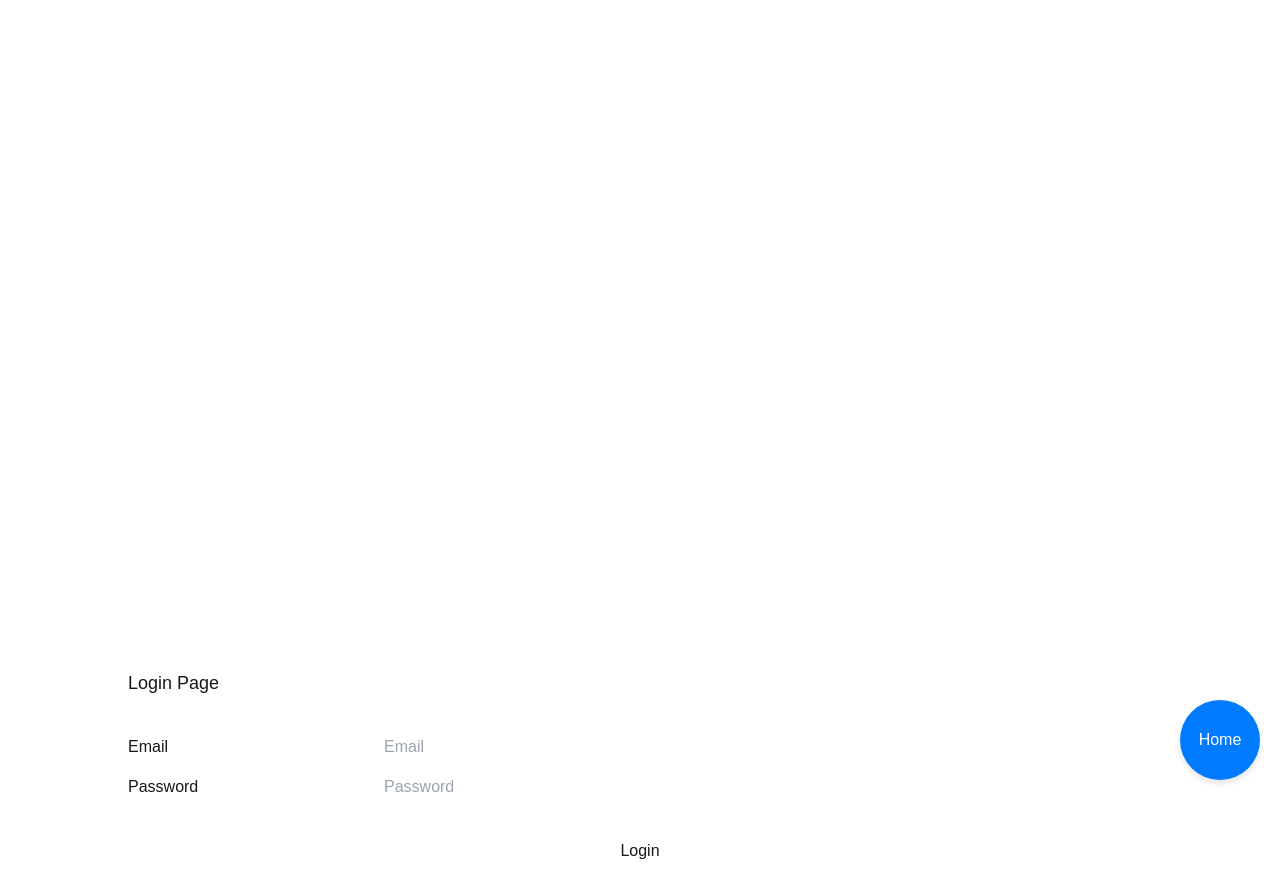
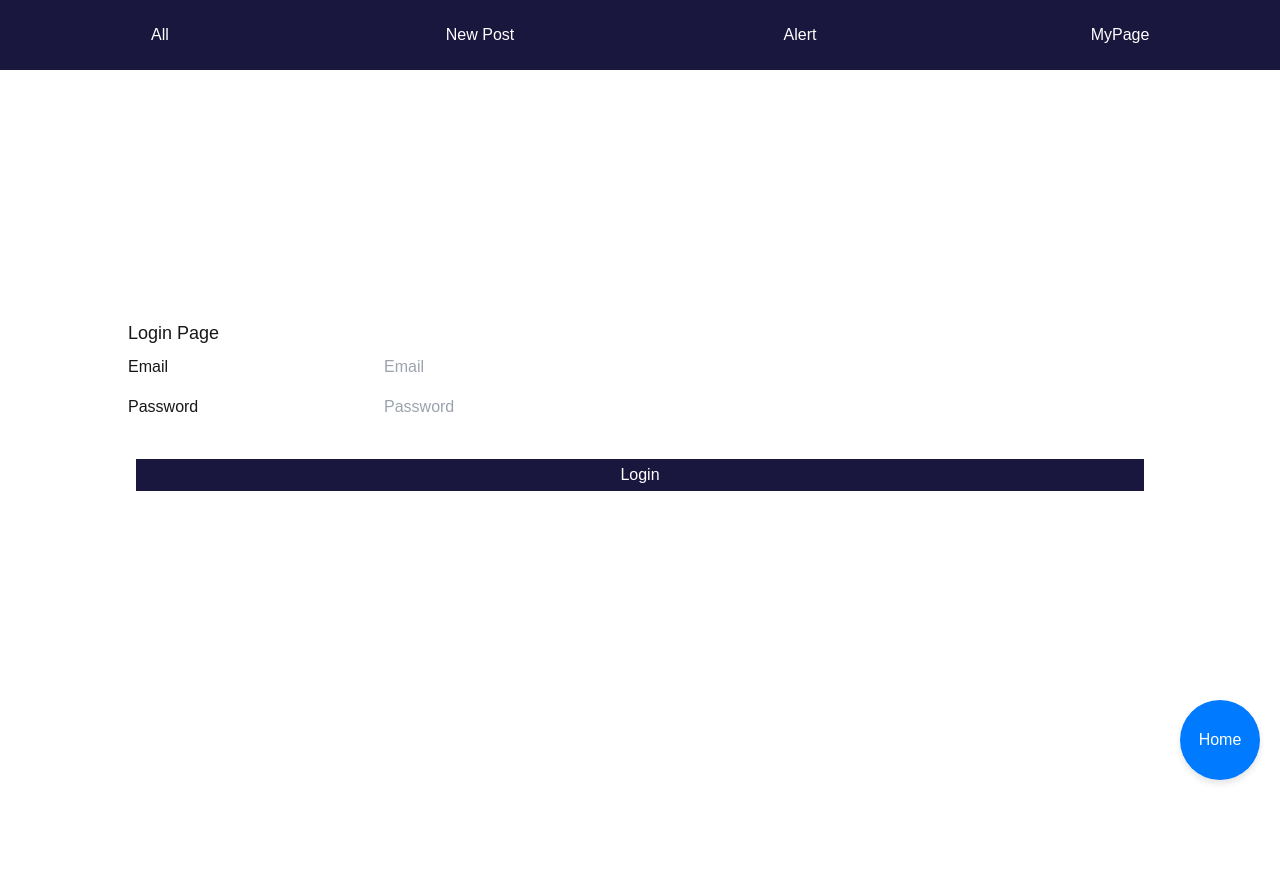
Before and after one commit to sungwon-097/my-next-board, a Next.js app: page /auth/login in a window 1280 px wide. After the commit the page ends 800 px from the top, so only its background shows below. Built offline with nearby package versions, Linux system fonts and the light colour scheme.

Commit message:
feat: header and button in layout.ts

```diff
--- a/app/articles/lobby/page.tsx
+++ b/app/articles/lobby/page.tsx
@@ -1,17 +1,14 @@
 'use client';
 
-import { Header } from '@/components/header';
 import ArticleContents from '@/components/contents/articles';
 import './_style.css';
 import { PATH } from '@/lib/path';
 import { getCredentials } from '@/lib/localstorage';
 import { useEffect, useState } from 'react';
 import { CommonResponse } from '@/app/api/dto/response';
-import HomeButton from '@/components/homeButton';
 import { Article } from '@/app/api/dto/models/models';
 
 export default ArticlesLobby;
-
 function ArticlesLobby() {
   const [articles, setArticles] = useState<Article[]>([]);
 
@@ -32,9 +29,7 @@ function ArticlesLobby() {
 
   return (
     <div className="lobby-container">
-      <Header />
       <ArticleContents articles={articles} />
-      <HomeButton />
     </div>
   );
 }
--- a/app/articles/mypage/page.tsx
+++ b/app/articles/mypage/page.tsx
@@ -1,24 +1,19 @@
 'use client';
 
-import { Header } from '@/components/header';
 import { useRouter } from 'next/navigation';
 import { PATH } from '@/lib/path';
 import './_style.css';
-import HomeButton from '@/components/homeButton';
 
 export default MyPage;
-
 function MyPage() {
   const router = useRouter();
   return (
     <div className="mypage-container">
-      <Header />
       <div className="button-container">
         <button onClick={() => router.replace(PATH.SIGNIN)}>LOGIN</button>
         <button onClick={() => router.replace(PATH.SIGNUP)}>JOIN</button>
         <button onClick={() => router.replace(PATH.TEST)}>AUTH TEST</button>
       </div>
-      <HomeButton />
     </div>
   );
 }
--- a/app/articles/new/page.tsx
+++ b/app/articles/new/page.tsx
@@ -4,9 +4,7 @@ import React, { useState } from 'react';
 import { PATH } from '@/lib/path';
 import { getCredentials } from '@/lib/localstorage';
 import { useRouter } from 'next/navigation';
-import { Header } from '@/components/header';
 import './_style.css';
-import HomeButton from '@/components/homeButton';
 
 export default NewPost;
 
@@ -38,7 +36,6 @@ function NewPost() {
 
   return (
     <div className="create-container">
-      <Header />
       <form className="form-container" onSubmit={handleSubmit}>
         <h1>New Post</h1>
         <div className="create-element">
@@ -63,7 +60,6 @@ function NewPost() {
           Submit
         </button>
       </form>
-      <HomeButton />
     </div>
   );
 }
--- a/app/auth/_style.css
+++ b/app/auth/_style.css
@@ -3,18 +3,21 @@
     justify-content: center;
     width: 100%;
     grid-template-columns: 20% 60%;
-    margin-top: 50%;
+
 }
 
 .title {
     font-size: large;
-    margin: 30px 0;
+    margin-top: 20rem;
     grid-column: span 2;
 }
 
 .container button {
     margin: 2rem 0.5rem;
     grid-column: span 2;
+    background: #19173D;
+    color: white;
+    height: 2rem;
 }
 
 .container span {
--- a/app/auth/login/page.tsx
+++ b/app/auth/login/page.tsx
@@ -5,7 +5,6 @@ import '../_style.css';
 import { setCredentials } from '@/lib/localstorage';
 import { useRouter } from 'next/navigation';
 import { PATH } from '@/lib/path';
-import HomeButton from '@/components/homeButton';
 
 export default Login;
 
@@ -27,9 +26,9 @@ function Login() {
       });
 
       if (!res.ok) {
-          const error = await res.json();
-          alert(error.data.message);
-          return
+        const error = await res.json();
+        alert(error.data.message);
+        return;
       }
 
       setCredentials(await res.json());
@@ -59,7 +58,6 @@ function Login() {
         onChange={handleChange}
       />
       <button type="submit">Login</button>
-      <HomeButton />
     </form>
   );
 }
--- a/app/auth/test/_style.css
+++ b/app/auth/test/_style.css
@@ -1,19 +1,17 @@
 .test-container {
+    display: flex;
+    flex-direction: column;
+    justify-content: center;
+}
+
+.test-container button:first-child {
+    background: #007bff;
     margin-top: 20rem;
 }
 
-button:first-child {
-    background: #007bff;
-}
-
-button {
-    display: flex;
-    flex-direction: column;
-    justify-content: center;
+.test-container button {
     padding: 0.5rem;
     color: white;
     background: #19173D;
-    width: 80%;
     --color-background-hover: white;
-    margin: auto;
 }
--- a/app/layout.tsx
+++ b/app/layout.tsx
@@ -1,6 +1,9 @@
 import type { Metadata } from 'next';
 import { Geist, Geist_Mono } from 'next/font/google';
 import './globals.css';
+import next from '../public/next.svg';
+import HomeButton from '@/components/homeButton';
+import { Header } from '@/components/header';
 
 const geistSans = Geist({
   variable: '--font-geist-sans',
@@ -13,8 +16,9 @@ const geistMono = Geist_Mono({
 });
 
 export const metadata: Metadata = {
-  title: 'Create Next App',
+  title: "Boyd's Next board",
   description: 'Generated by create next app',
+  icons: next,
 };
 
 export default function RootLayout({
@@ -27,7 +31,9 @@ export default function RootLayout({
       <body
         className={`${geistSans.variable} ${geistMono.variable} antialiased`}
       >
+        <Header />
         {children}
+        <HomeButton />
       </body>
     </html>
   );
--- a/app/page.tsx
+++ b/app/page.tsx
@@ -1,4 +1,5 @@
 import Image from 'next/image';
+import HomeButton from "@/components/homeButton";
 
 export default function Home() {
   return (
```
Also changed, not shown: app/articles/[id]/page.tsx (+4 -9 lines), app/articles/alert/page.tsx (+2 -6 lines), app/auth/register/page.tsx (+3 -5 lines), app/auth/test/page.tsx (+2 -4 lines), 1 other file (tests, documents, lock files or other folders).
